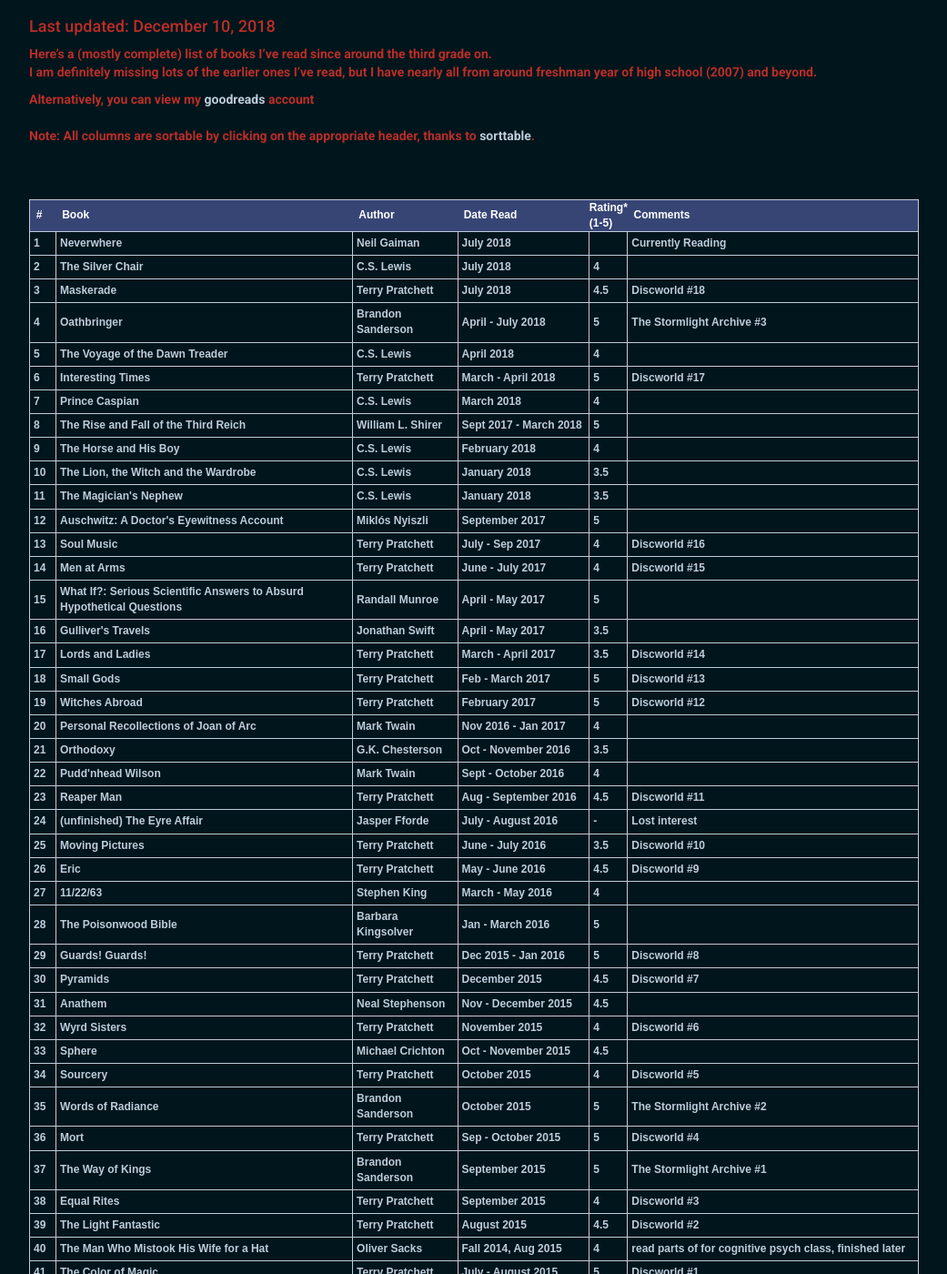
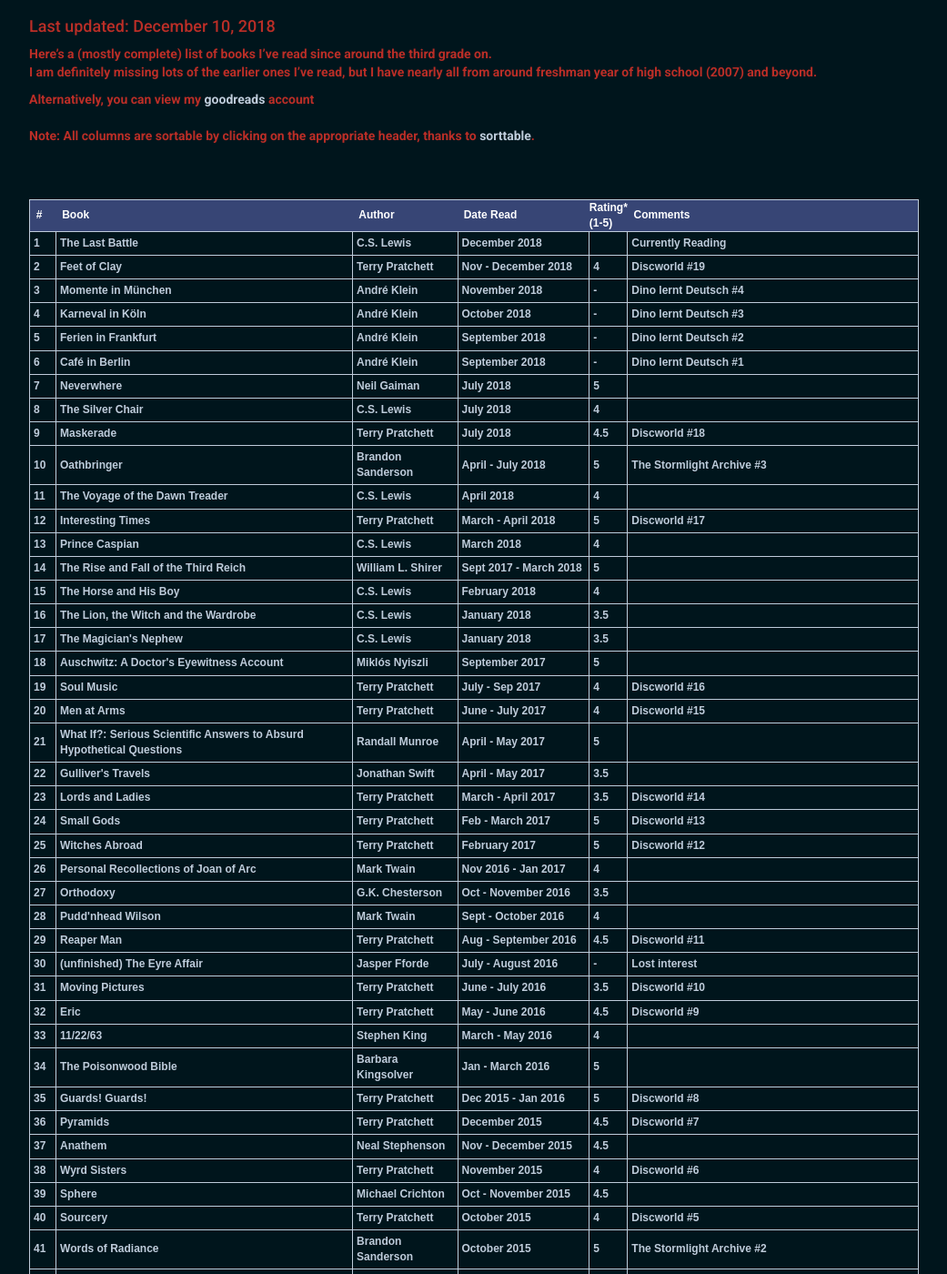
Before and after one commit to JeffSolo/jeffsolo.github.com, a Jekyll site: the page built from _posts/2015-03-30-books.md, in a window 1280 px wide and 1400 px high, scrolled down 249 px. Shown: the whole window at 91% size, without its empty margins (119-1160 px from the left). Built offline with Jekyll 4.4.1, drawn with Linux system fonts in a browser that asks for light colours; nearby versions of some CDN libraries; some of the changed text lies outside the part shown.

Commit message:
updated books

```diff
--- a/_includes/books.html
+++ b/_includes/books.html
@@ -19,7 +19,13 @@
 }
 </style><table class="tableizer-table sortable">
 <tr class="tableizer-firstrow fingerpointer"><th>&nbsp;&nbsp;#</th><th>&nbsp;&nbsp;Book</th><th>&nbsp;&nbsp;Author</th><th>&nbsp;&nbsp;Date Read</th><th>Rating*<br>(1-5)</th><th>&nbsp;&nbsp;Comments</th></tr>
-<tr><td>Neverwhere</td><td>Neil Gaiman</td><td sorttable_customkey="-45">July 2018</td><td></td><td>Currently Reading</td></tr>
+<tr><td>The Last Battle</td><td>C.S. Lewis</td><td sorttable_customkey="-50">December 2018</td><td></td><td>Currently Reading</td></tr>
+<tr><td>Feet of Clay</td><td>Terry Pratchett</td><td sorttable_customkey="-50">Nov - December 2018</td><td>4</td><td>Discworld #19</td></tr>
+<tr><td>Momente in München</td><td>André Klein</td><td sorttable_customkey="-49">November 2018</td><td>-</td><td>Dino lernt Deutsch #4</td></tr>
+<tr><td>Karneval in Köln</td><td>André Klein</td><td sorttable_customkey="-48">October 2018</td><td>-</td><td>Dino lernt Deutsch #3</td></tr>
+<tr><td>Ferien in Frankfurt</td><td>André Klein</td><td sorttable_customkey="-47">September 2018</td><td>-</td><td>Dino lernt Deutsch #2</td></tr>
+<tr><td>Café in Berlin</td><td>André Klein</td><td sorttable_customkey="-46">September 2018</td><td>-</td><td>Dino lernt Deutsch #1</td></tr>
+<tr><td>Neverwhere</td><td>Neil Gaiman</td><td sorttable_customkey="-45">July 2018</td><td>5</td><td></td></tr>
 <tr><td>The Silver Chair</td><td>C.S. Lewis</td><td sorttable_customkey="-44">July 2018</td><td>4</td><td></td></tr>
 <tr><td>Maskerade</td><td>Terry Pratchett</td><td sorttable_customkey="-43">July 2018</td><td>4.5</td><td>Discworld #18</td></tr>
 <tr><td>Oathbringer</td><td>Brandon Sanderson</td><td sorttable_customkey="-42">April - July 2018</td><td>5</td><td>The Stormlight Archive #3</td></tr>
```
Also changed, not shown: 2 other files.
